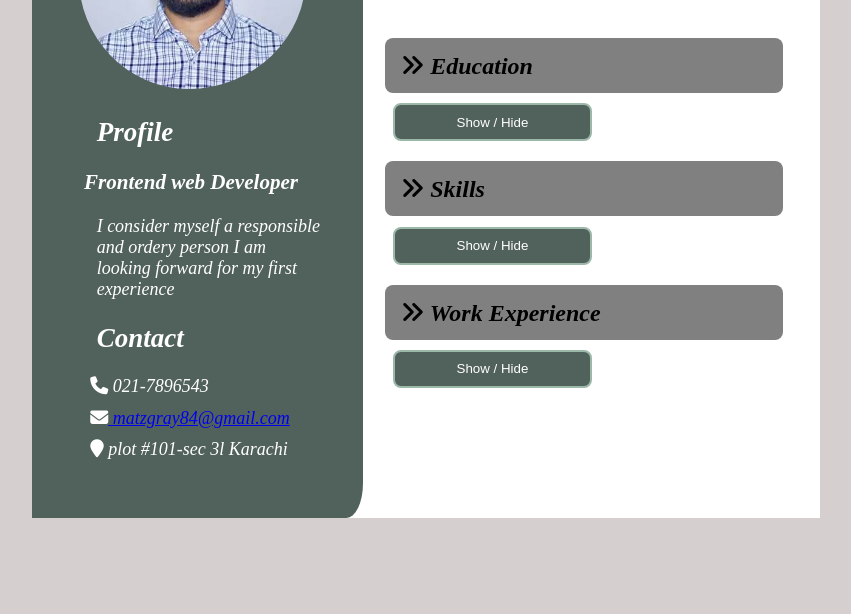
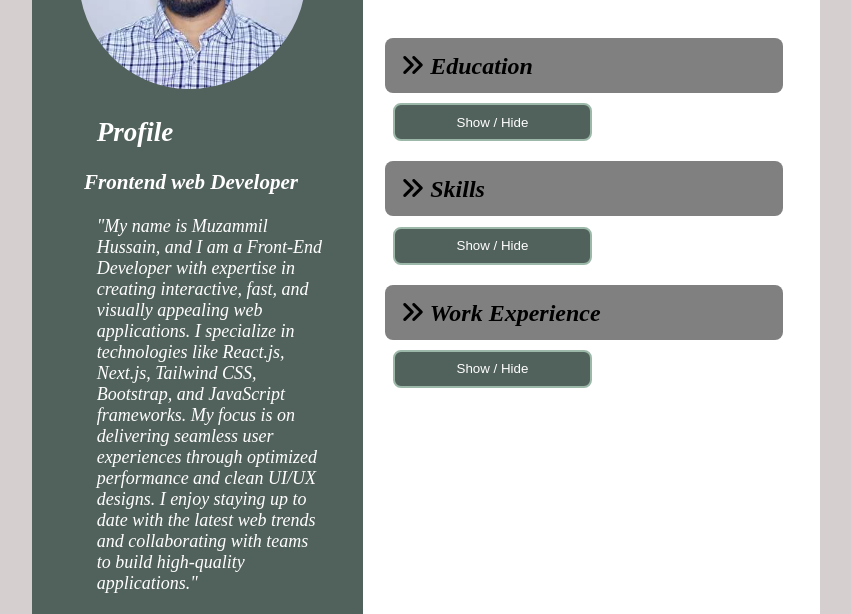
Before and after one commit to matzgray/Resume-Builder-mileston1, a plain HTML site: page index.html in a window 1280 px wide. Shown: the part 185-799 px from the top of the page, without its empty margins (190-1041 px from the left). Drawn offline with Linux system fonts and the light colour scheme.

Commit message:
correction

```diff
--- a/index.html
+++ b/index.html
@@ -26,8 +26,11 @@
                     <h2>Profile</h2>
 
                     <h3>Frontend web Developer</h3>
-                    <p>I consider myself a responsible and ordery person
-                    I am looking forward for my first experience</p>
+                    <p>"My name is Muzammil Hussain, and I am a Front-End Developer with expertise in creating interactive,
+                        fast, and visually appealing web applications. I specialize in technologies like React.js, Next.js,
+                        Tailwind CSS, Bootstrap, and JavaScript frameworks. My focus is on delivering seamless user experiences
+                        through optimized performance and clean UI/UX designs. I enjoy staying up to date with the latest web trends
+                        and collaborating with teams to build high-quality applications."</p>
 
                 </div>
                 <div>
```
